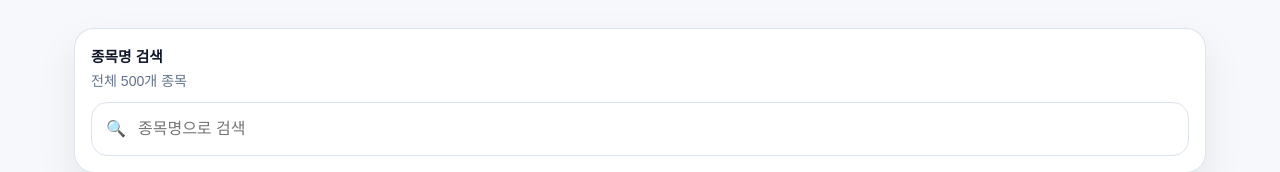
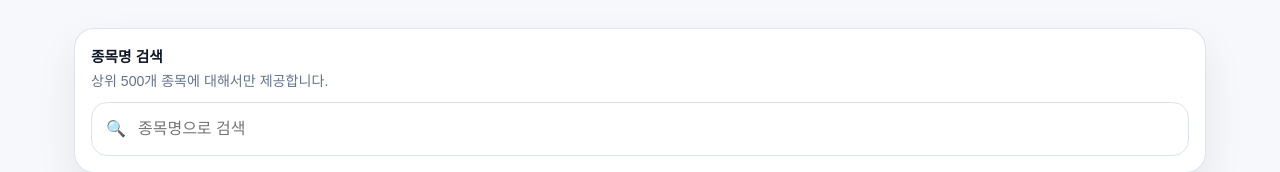
Before and after one commit to DcoyA/screener, a Next.js app: page /risk in a window 1280 px wide. Shown: the part 257-429 px from the top of the page. Built offline with nearby package versions, Linux system fonts and the light colour scheme.

Commit message:
Update page.js

```diff
--- a/app/risk/page.js
+++ b/app/risk/page.js
@@ -60,7 +60,7 @@ export default function RiskPage() {
 
   const resultCountText = normalizedSearchTerm
     ? `검색 결과 ${filteredRisks.length}개 / 전체 ${risks.length}개`
-    : `전체 ${risks.length}개 종목`;
+    : `상위 ${risks.length}개 종목에 대해서만 제공합니다.`;
 
   return (
     <>
```
